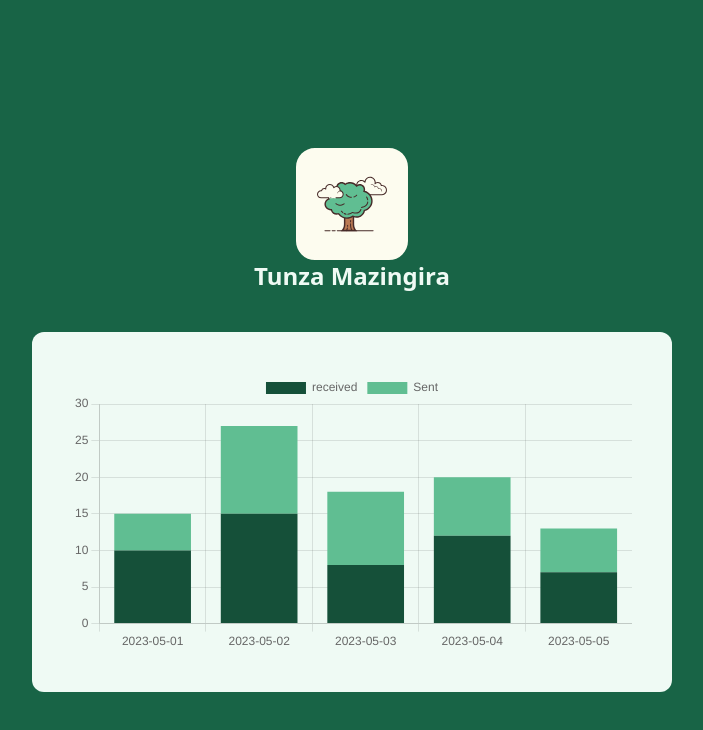
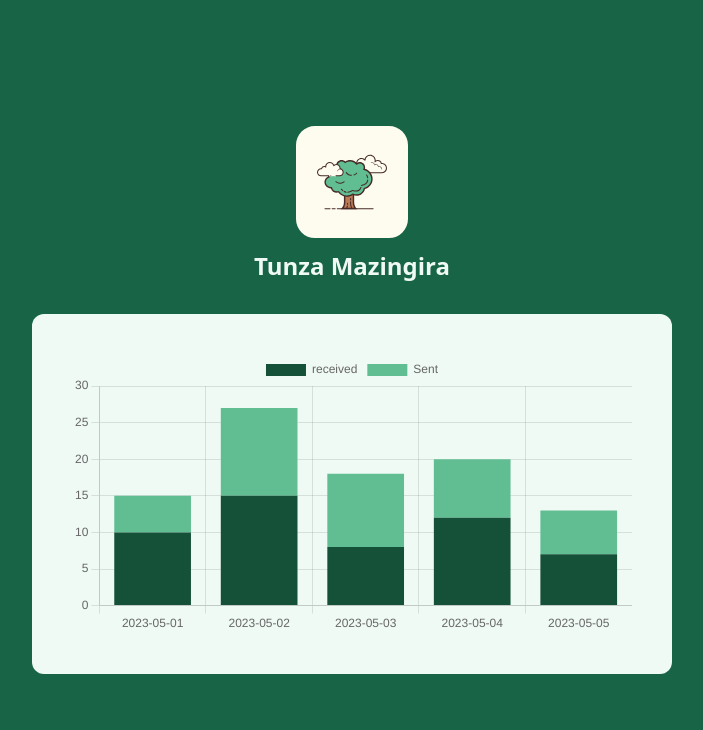
Before and after one commit to Era360/tunza-mazingira-analytics, a React (Vite) app: page / in a window 1280 px wide. Shown: the top 730 px of the page, without its empty margins (288-991 px from the left). Built offline with nearby package versions, Linux system fonts and the light colour scheme.

Commit message:
wip: gaps

```diff
--- a/src/App.jsx
+++ b/src/App.jsx
@@ -75,8 +75,8 @@
   // };
 
   return (
-    <div className="flex flex-col items-center justify-center h-screen bg-tree-700">
-      <div className="py-10">
+    <div className="flex flex-col items-center justify-center h-screen gap-8 bg-tree-700">
+      <div className="flex flex-col gap-3">
         <div className="mx-auto w-fit">
           <img src="/icon.svg" className="h-28" />
         </div>
```
